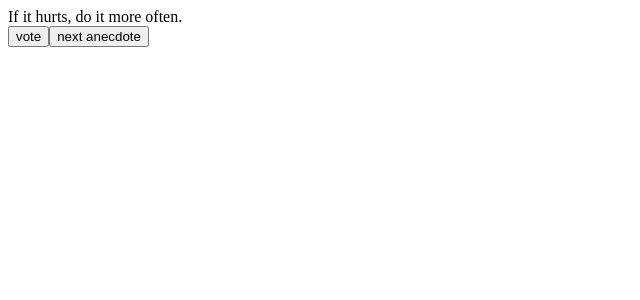
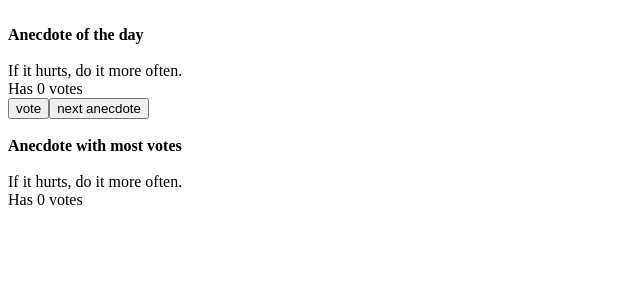
Before and after one commit to MosesBro/fullstackopen_submission, a React (Create React App) app in the folder part1/: page / in a window 1280 px wide. Shown: the top 300 px of the page, without its empty margins (0-640 px from the left). Built offline with nearby package versions, Linux system fonts and the light colour scheme.

Commit message:
Finished exercise 1.14

```diff
--- a/part1/src/App.js
+++ b/part1/src/App.js
@@ -1,4 +1,5 @@
 import Button from "./Button"
+import Header from "./Header"
 
 import { useState } from "react"
 
@@ -30,11 +31,15 @@ const App = () => {
 
   return (
     <div>
+      <Header text="Anecdote of the day" />
       {anecdotes[selected]} <br />
-      {console.log(votes)}
-      {console.log(selected)}
+      Has {votes[selected]} votes <br />
       <Button handleClick={() => updateVotes( selected ) } text='vote'/>
       <Button handleClick={() => setSelected( getRandomInt(anecdotes.length) ) } text='next anecdote'/>
+      <Header text="Anecdote with most votes" />
+      {console.log(Math.max(...votes))}
+      {anecdotes[votes.indexOf((Math.max(...votes)))]} <br />
+      Has {Math.max(...votes)} votes
     </div>
   )
 }
```
